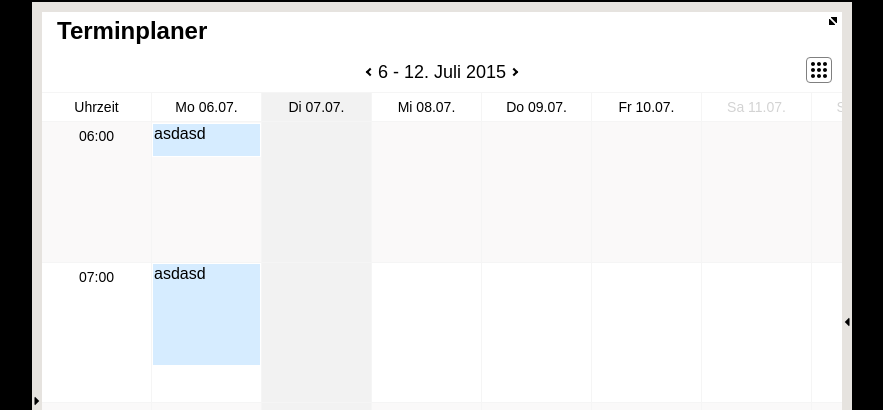
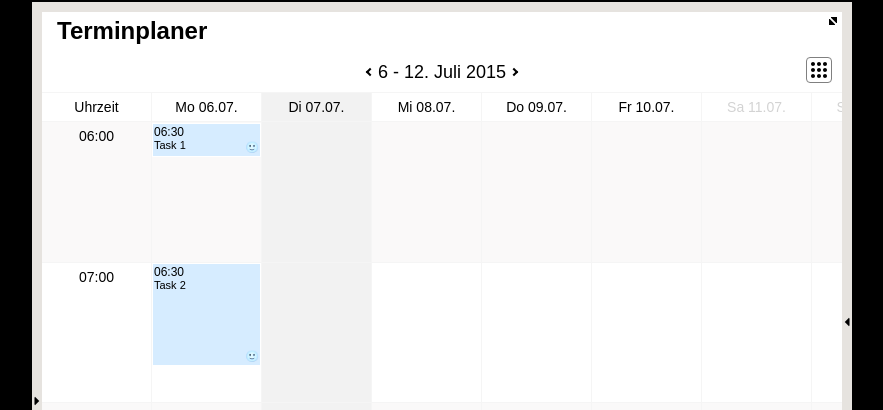
Before and after one commit to p-miszczuk/calendarTest, a React (Create React App) app: page / in a window 1280 px wide. Shown: the top 410 px of the page, without its empty margins (198-1081 px from the left). Built offline with nearby package versions, Linux system fonts and the light colour scheme.

Commit message:
fix bugs

```diff
--- a/src/components/DayColumn.js
+++ b/src/components/DayColumn.js
@@ -5,6 +5,7 @@ import AddForm from "./AddTaskForm";
 class DayColumn extends React.Component {
 
     state = {
+        columns: [],
         activeDate: "07.07.2015",
         actualHour: "13:00",
         title: "",
@@ -63,6 +64,10 @@ class DayColumn extends React.Component {
 
         ]
     };
+
+    top = 0;
+    prevTop = 0;
+    prevColumn = null;
 
     createHoures = () => {
         let pos = 0;
@@ -221,17 +226,19 @@ class DayColumn extends React.Component {
 
     componentDidMount() {
         const hours = this.createHoures();
+        const columns = document.querySelectorAll(".gridBox");
         this.setState({
-            hours
+            hours,
+            columns
         })
     }
 
-    top = 0;
-    prevTop = 0;
-    prevColumn = null;
-
     handleMosueDown = e => {
         e.preventDefault();
+        e.stopPropagation();
+
+        // if task
+        if (e.target.className === "schedule__task" ) {
 
         this.prevTop = e.target.style.top;
         this.prevColumn = e.target.parentElement;
@@ -243,22 +250,21 @@ class DayColumn extends React.Component {
         document.body.append(e.target);
 
         }
+    }
 
     handleMouseMove = e => {
         e.preventDefault();
+        e.stopPropagation();
 
         if (e.target.style.position === "fixed") {
             e.target.style.left = e.pageX-e.target.offsetWidth/2+"px";
             e.target.style.top = e.pageY-e.target.offsetHeight/2+"px";
 
-            // get wrappers
-            let columns = document.querySelectorAll(".gridBox");
-
             let box = null,
                 top = null,
                 left = null;
 
-            columns.forEach(column => {
+            this.state.columns.forEach(column => {
                 box = column.getBoundingClientRect();
                 top = Math.ceil(box.top);
                 left = Math.ceil(box.left);
@@ -274,12 +280,14 @@ class DayColumn extends React.Component {
 
     handleMouseUp = e => {
         e.preventDefault();
+        e.stopPropagation();
+
+        if (e.target.className === "schedule__task" ) {
             document.body.removeChild(e.target);
 
-        const columns = document.querySelectorAll(".gridBox");
             let column = 0, left = 0, top = 0;
 
-        const action = [...columns].find(item => {
+            const action = [...this.state.columns].find(item => {
                 column = item.getBoundingClientRect();
                 left = Math.ceil(column.left);
                 top = Math.ceil(column.top);
@@ -294,6 +302,7 @@ class DayColumn extends React.Component {
 
             typeof action === "object" ? this.setColumn(e, this.top, action)
                                    : this.setColumn(e, Number(this.prevTop.slice(0,this.prevTop.length-2)), this.prevColumn);
+        }
     }
 
     setColumn = (e, topPos, target) => {
--- a/src/components/TaskItem.js
+++ b/src/components/TaskItem.js
@@ -29,22 +29,19 @@ const Task = props => {
         iconhelp2: val !== "after"
     })
 
-    const task =  (
+    return  (
         <div className={`schedule__task`} style={styles} onMouseDown={props.down} onMouseMove={props.move} onMouseUp={props.up}>
-            {/* <p className="schedule__taskTime" onM>
+            <p className="schedule__taskLabelText schedule__taskLabelText--hours" >
             <time dateTime={time} >{time}</time>
             </p>
-            <p className="schedule__taskText" onMouseDownCapture="false">{title}</p>
-            <div className="schedule__additionalInfo" onMouseDownCapture="false" >
+            <p className="schedule__taskLabelText schedule__taskLabelText--title" >{title}</p>
+            <div className="schedule__additionalInfo" >
                 {val === "now" ? <span className="schedule__mark">!</span> : ""}
-                {(val === "after" || val === "now") ? <span className={className} role="img" aria-label="smile" onMouseDownCapture="false">&#128578;</span> : ""}
+                {(val === "after" || val === "now") ? <span className={className} role="img" aria-label="smile" >&#128578;</span> : ""}
                 {val === "before" ? <span className="schedule__iconClose">+</span> : ""}
-            </div> */}
-            asdasd
+            </div>
         </div>
     );
-
-    return task;
 }
 
 export default Task;
--- a/src/css/style.css
+++ b/src/css/style.css
@@ -401,19 +401,24 @@ div.schedule__box--time:nth-child(15) {
     bottom: 1px;
 }
 
-.schedule__taskTime {
-    font-size: 12px;
-}
-
-.schedule__taskText {
-    font-size: 11px;
+.schedule__taskLabelText {
     width: 80%;
+    pointer-events : none;
     overflow: hidden;
     white-space: normal;
 }
 
+.schedule__taskLabelText--hours {
+    font-size: 12px;
+}
+
+.schedule__taskLabelText--title {
+    font-size: 11px;
+}
+
 .schedule__iconSmile {
     font-size: 11px;
+    pointer-events : none;
 }
 
 .iconhelp1 {
@@ -428,6 +433,7 @@ div.schedule__box--time:nth-child(15) {
 
 .schedule__mark {
     font-size: 12px;
+    pointer-events : none;
 }
 
 .schedule__iconClose {
```
Lines whose indentation alone changed are shown as unchanged.
